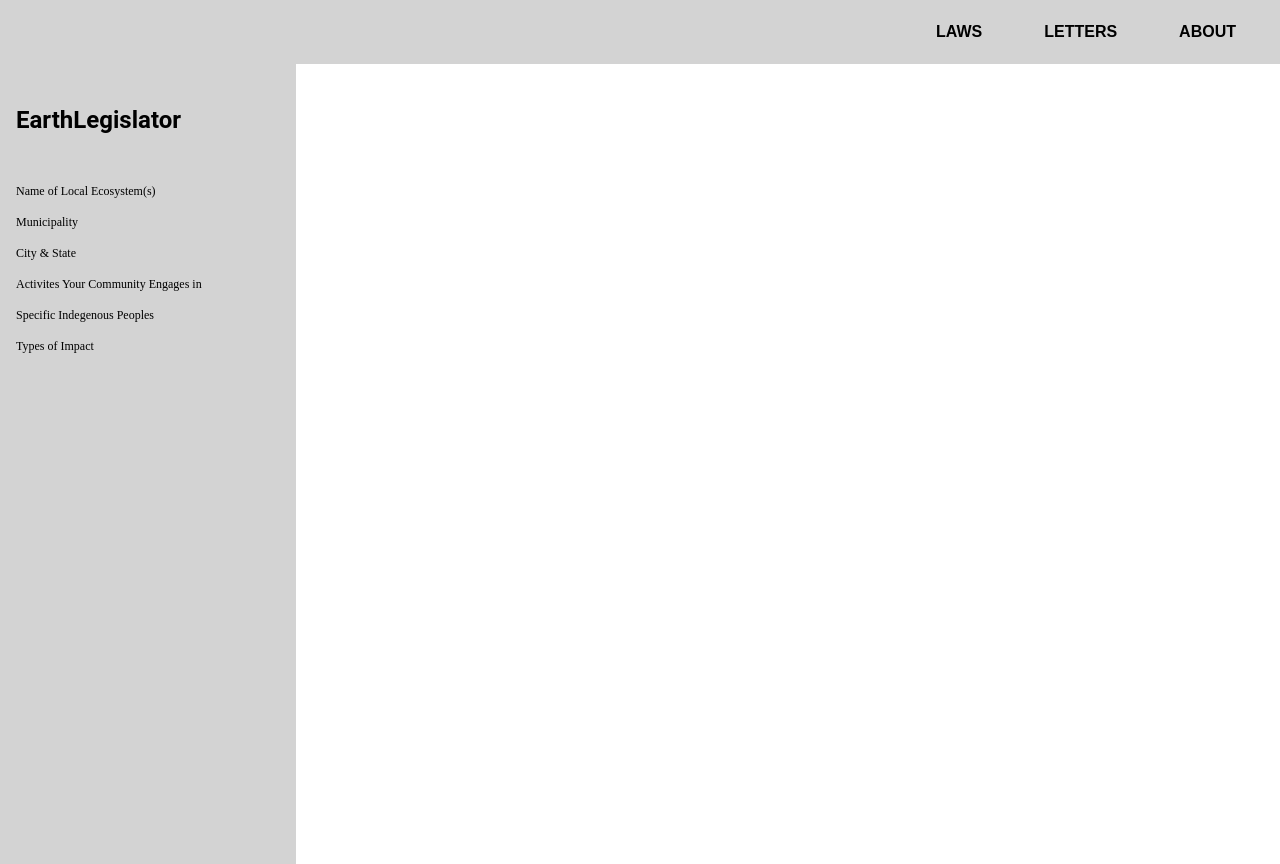
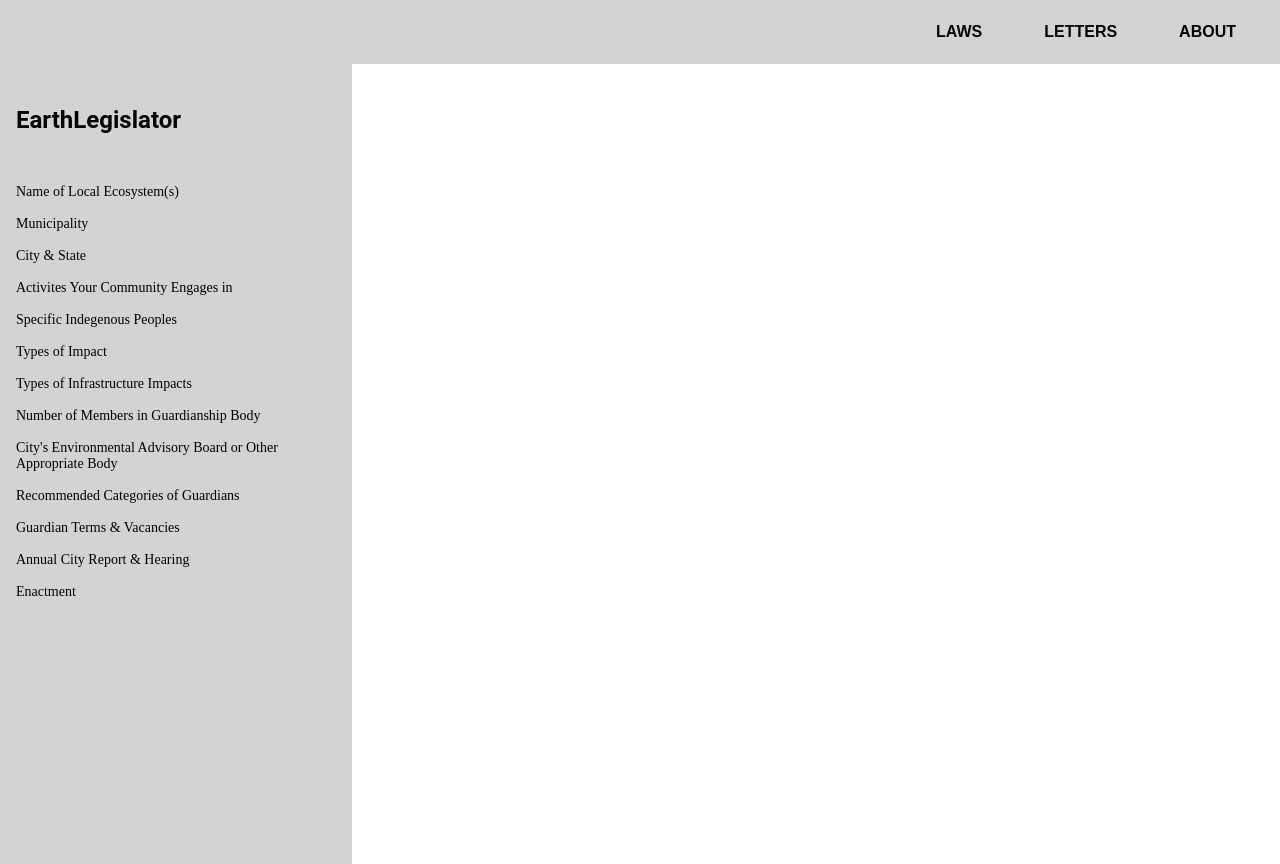
Before and after one commit to cornellh4i/earth-law-center, a React (Create React App) app in the folder client/: page /template-filler in a window 1280 px wide. Shown: the top 864 px of the page. Built offline with nearby package versions, Linux system fonts and the light colour scheme; no server answers.

Commit message:
Finish styling changes for sidebar

```diff
--- a/client/src/components/FieldSideBar/FieldSideBar.css
+++ b/client/src/components/FieldSideBar/FieldSideBar.css
@@ -4,13 +4,14 @@
 
 .fieldsidebar {
     height: 100vh;
+    min-width: 20rem;
     background-color: lightgray;
     padding-left: 1rem;
     padding-right: 1rem;
 }
 
 .side-btn {
-    font-size: 12px;
+    font-size: 14px;
     padding-top: 0.5rem;
     padding-bottom: 0.5rem;
     cursor: pointer;
@@ -20,6 +21,6 @@
     font-weight: bold;
 }
 
-.side-btn::after {
+/* .side-btn.active {
     font-weight: bold;
-}
+} */
--- a/client/src/components/FieldSideBar/FieldSideBar.jsx
+++ b/client/src/components/FieldSideBar/FieldSideBar.jsx
@@ -12,9 +12,14 @@ const FieldSideBar = (props) => {
   const [click, setClick] = useState('');
   const fieldItem = props.field.map((field) =>
     <div>
-      <div className='side-btn' onClick={() => setClick(field)}>{field}</div>
+      <div className='side-btn' onClick={(e) => handleClick(e, field)}>{field}</div>
     </div>
   )
+
+  const handleClick = (e, field) => {
+    // e.target.style.fontWeight = 'bold';
+    setClick(field);
+  }
 
   // To test if state works
   const TestState = () => {
--- a/client/src/pages/TemplateFiller/TemplateFiller.jsx
+++ b/client/src/pages/TemplateFiller/TemplateFiller.jsx
@@ -9,7 +9,7 @@ const TemplateFiller = () => {
     <div>
       {/* Entries to field prop is temporary for testing */}
       <Grid container spacing={4}>
-        <Grid item xs={12} md={3}>
+        <Grid item xs={12} md={2}>
           <FieldSideBar
             title='EarthLegislator'
             field={[
@@ -18,7 +18,14 @@ const TemplateFiller = () => {
               'City & State',
               'Activites Your Community Engages in',
               'Specific Indegenous Peoples',
-              'Types of Impact'
+              'Types of Impact',
+              'Types of Infrastructure Impacts',
+              'Number of Members in Guardianship Body',
+              'City\'s Environmental Advisory Board or Other Appropriate Body',
+              'Recommended Categories of Guardians',
+              'Guardian Terms & Vacancies',
+              'Annual City Report & Hearing',
+              'Enactment'
             ]} />
         </Grid>
       </Grid>
```
